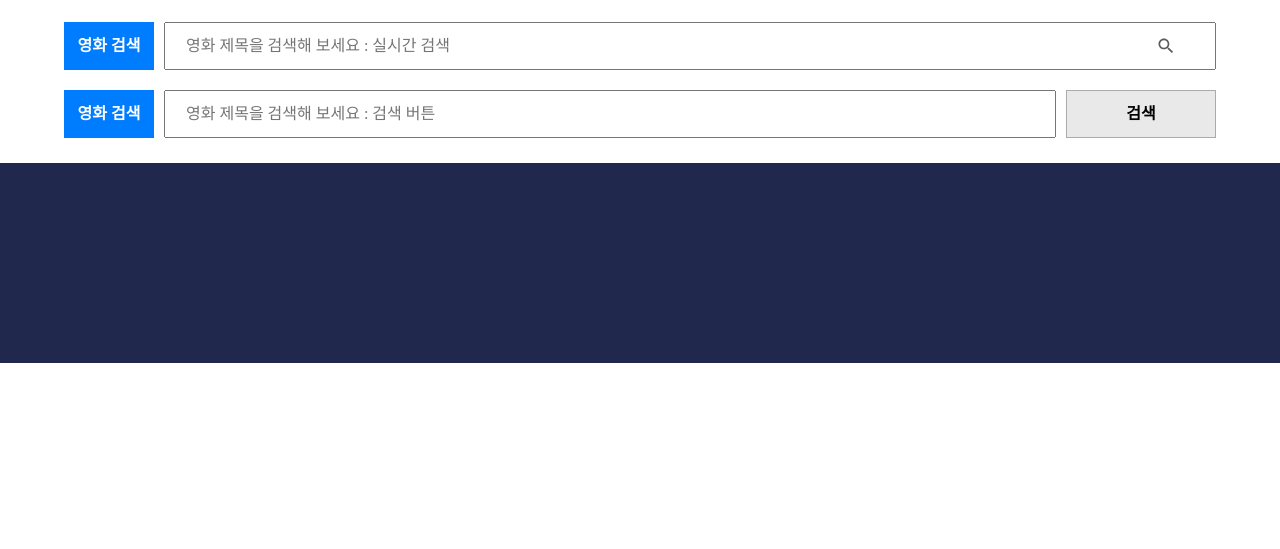
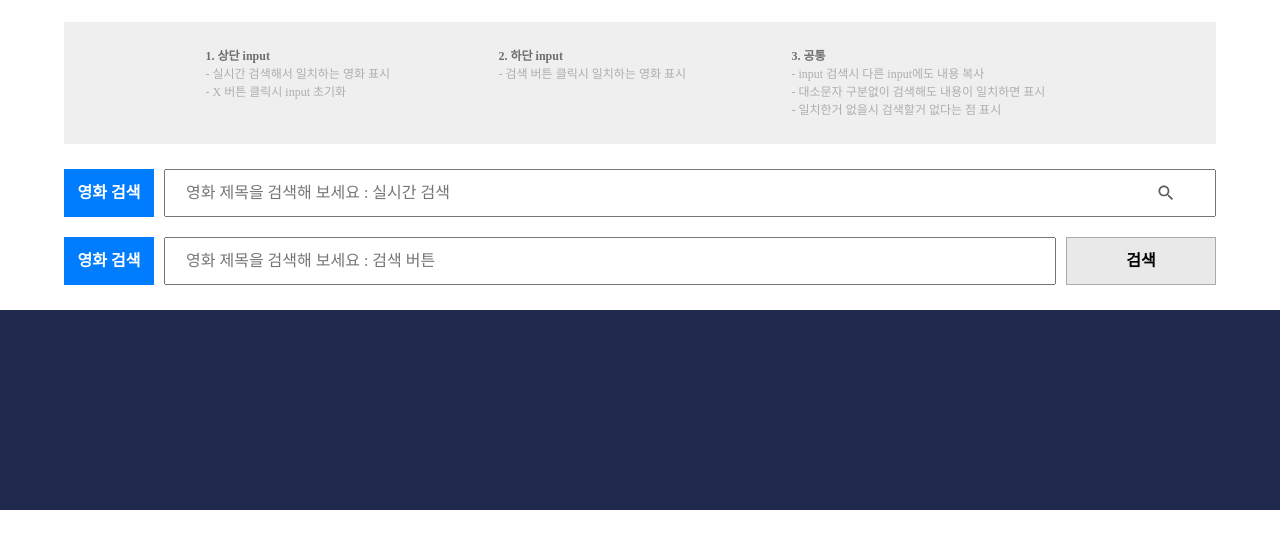
Before and after one commit to tjdsksro90/movie, a plain HTML site: page index.html in a window 1280 px wide. Shown: the part 113-662 px from the top of the page. Drawn offline with Linux system fonts and the light colour scheme; no server answers.

Commit message:
input 기능 설명 추가

```diff
--- a/css/style.scss
+++ b/css/style.scss
@@ -15,10 +15,31 @@ header {
     line-height: 1.5;
     section {
         &:first-child {
+            background: #efefef;
+            padding: 25px;
+            display: flex;
+            flex-wrap: wrap;
+            gap: 10px;
+            justify-content: center;
+            max-width: 1280px;
+            width: 90%;
+            margin: 25px auto 0;
+            > p {
+                flex: none;
+                width: 283px;
+                font-size: 12px;
+                color: #afaeae;
+                strong {
+                    color: #6f6d6d;
+                    font-weight: 700;
+                }
+            }
+        }
+        &:nth-child(2) {
             padding-top: 25px;
             padding-bottom: 10px;
         }
-        &:nth-child(2) {
+        &:nth-child(3) {
             padding-bottom: 25px;
             padding-top: 10px;
         }
--- a/index.html
+++ b/index.html
@@ -12,6 +12,23 @@
         <nav><h1>최고 평점 영화 콜렉션</h1></nav>
     </header>
     <div class="container">
+        <section>
+            <p>
+                <strong>1. 상단 input</strong><br/>
+                - 실시간 검색해서 일치하는 영화 표시<br/>
+                - X 버튼 클릭시 input 초기화
+            </p>
+            <p>
+                <strong>2. 하단 input</strong><br/>
+                - 검색 버튼 클릭시 일치하는 영화 표시
+            </p>
+            <p>
+                <strong>3. 공통</strong><br/>
+                - input 검색시 다른 input에도 내용 복사<br/>
+                - 대소문자 구분없이 검색해도 내용이 일치하면 표시<br/>
+                - 일치한거 없을시 검색할거 없다는 점 표시
+            </p>
+        </section>
         <section>
             <div class="search-form">
                 <span class="search-title">영화 검색</span>
```
Also changed, not shown: css/style.css, 1 other file.
